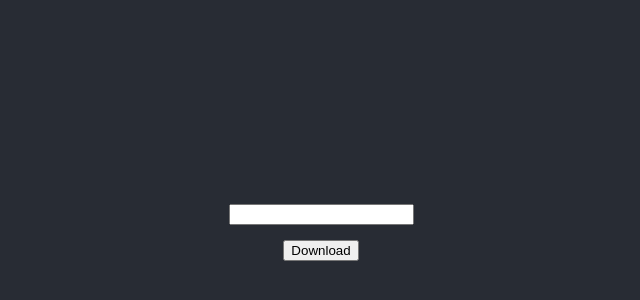
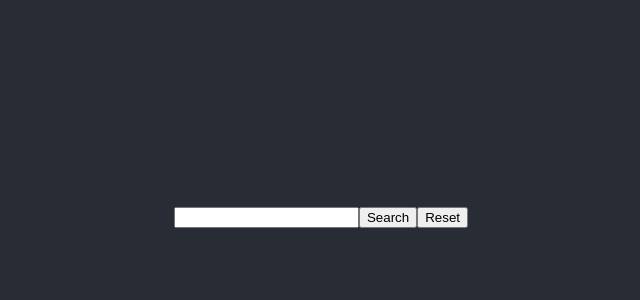
Before and after one commit to wjlevan/craigslist-to-csv, a React (Create React App) app: page / in a window 1280 px wide. Shown: the part 168-468 px from the top of the page, without its empty margins (319-959 px from the left). Built offline with nearby package versions, Linux system fonts and the light colour scheme.

Commit message:
working reset button

```diff
--- a/src/components/TestComponent.js
+++ b/src/components/TestComponent.js
@@ -9,9 +9,12 @@ export class TestComponent extends Component {
         this.handleChange = this.handleChange.bind(this)
         this.handleSubmit = this.handleSubmit.bind(this)
         this.download = this.download.bind(this)
+        this.handleReset = this.handleReset.bind(this)
         this.state = {
             dataset: [],
-            value: ""
+            value: "",
+            showDownload: "false",
+            loading: "false"
         }
     }
 
@@ -21,7 +24,6 @@ handleChange(event) {
         value: event.target.value
     })
 }
-
 
 download() {
     let temp = this.state.dataset
@@ -34,15 +36,27 @@ download() {
     FileSaver.saveAs(file);
 }
 
+handleReset() {
+    this.setState({
+        dataset: [],
+        value: "",
+        showDownload: "false",
+        loading: "false"
+    })
+}
+
 handleSubmit(event) {
     event.preventDefault();
-
+    this.setState({loading: "true"})
     makeRequest(this.state.value)
     .then(response => parseData(response))
     .then(links => visitLinks(links))
     .then(dataset => setTimeout(() => {
         this.setState({
-            dataset: dataset})
+            dataset: dataset,
+            showDownload: "true",
+            loading: "false"
+        })
     }, 5000))
 }
 
@@ -50,10 +64,18 @@ handleSubmit(event) {
         return(
             <div className="display">
                     <form onSubmit={this.handleSubmit}>
-                        <input type='text' value={this.state.value} onChange={this.handleChange}>
-                        </input>
+                        <input type='text' value={this.state.value} onChange={this.handleChange}></input>
+                        <input type='submit' value="Search" onClick={this.handleSubmit}></input>
+                        <input type="button" value="Reset" onClick={this.handleReset}/>
                     </form> <br/>
-                    <input type="submit" value="Download" onClick={this.download}></input>
+
+
+                    {this.state.loading == "false" ? <span/> : <h1>LOADING</h1>}
+
+                    <br />
+
+                    {this.state.showDownload == "false" ? <span/> : <input type="submit" value="Download" onClick={this.download} />}
+
 
                     <table>
                         <tbody>
--- a/src/components/functions.js
+++ b/src/components/functions.js
@@ -20,7 +20,7 @@ export function visitLinks(links) {
     let axios = require('axios');
 
     let dataset = [[
-        " ",
+        "#",
         "year",
         "title",
         "price",
```
